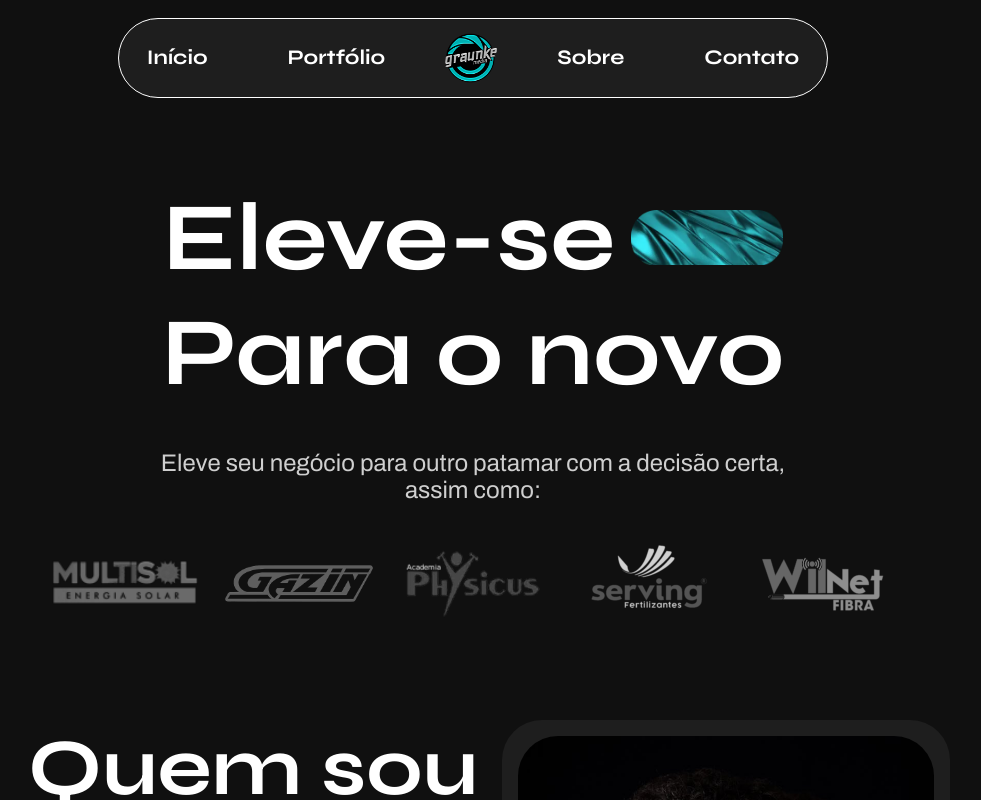
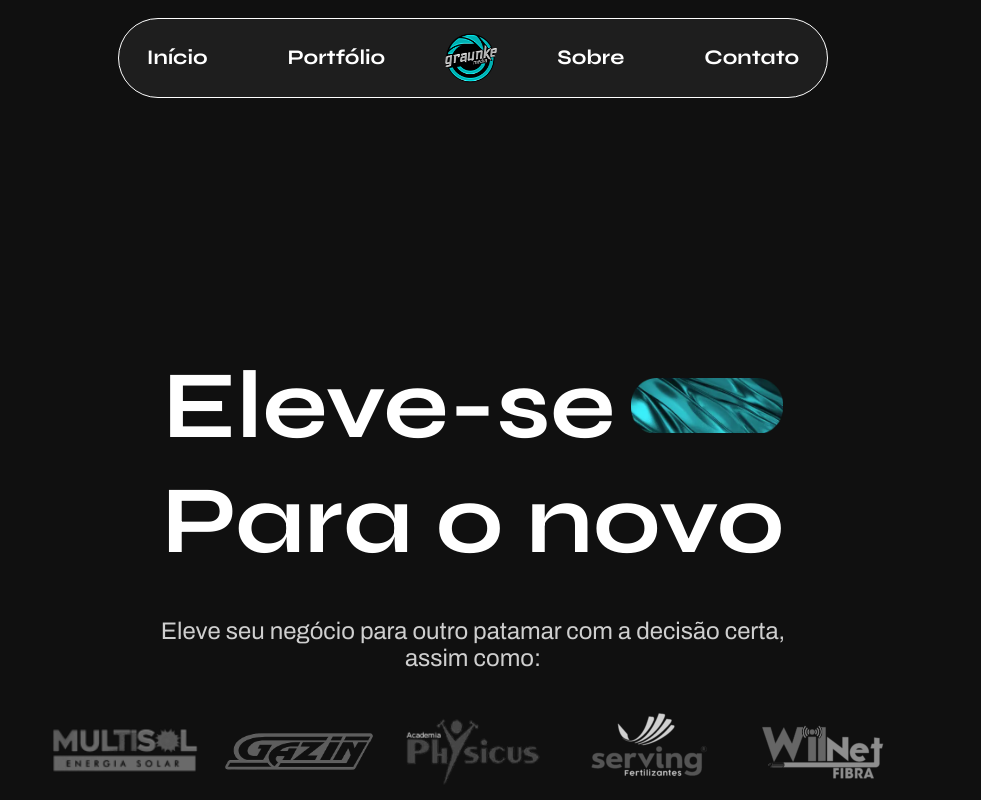
Before and after one commit to dheysson/graunkemedia, a Next.js app: page / in a window 1280 px wide. Shown: the top 800 px of the page, without its empty margins (167-1148 px from the left). Built offline with nearby package versions, Linux system fonts and the light colour scheme; no server answers; what tailwindcss-animation-delay would draw is missing.

Commit message:
final, i think

```diff
--- a/src/app/globals.css
+++ b/src/app/globals.css
@@ -184,17 +184,12 @@
   }
 
   canvas {
-    @apply mt-28;
+    animation: upward 1.5s ease-in-out;
   }
 
-  .canon canvas {
-    margin-right: -50px;
-    animation: test ease-in-out 2s alternate infinite;
-  }
-
-  @keyframes test {
+  @keyframes upward {
     from {
-      transform: translateY(-20px);
+      transform: translateY(300px);
     } to {
       transform: translateY(0px);
     }
--- a/src/app/page.tsx
+++ b/src/app/page.tsx
@@ -15,7 +15,6 @@ import { lefttoright } from '../variants/lefttoright';
 import { useState } from 'react'
 
 import Drone from '../components/drone';
-import Camera from '../components/camera';
 
 export default function Home() {
   const [activeTestimonial, setActiveTestimonial] = useState(0);
@@ -24,14 +23,18 @@ export default function Home() {
     <motion.section
     transition={transition1_s}
     className='flex flex-col gap-y-24 overflow-x-hidden'>
-      <Drone />
+
 
       {/* HERO CONTAINER  */}
       <div className='container mx-auto flex flex-col items-center gap-y-10'>
+
+
         {/* hero  */}
         <div className='flex flex-col items-center mt-20'>
+          {/* DRONE  */}
+          <Drone />
           {/* hero lines  */}
-          <div className='flex flex-row justify-center items-center gap-x-2 md:gap-x-4'>
+          <div className='flex flex-row justify-center items-center gap-x-2 md:gap-x-4 z-50'>
             <div>
               <motion.h1 variants={upward} initial="variantInit" whileInView="variantAnim" viewport={{once: true}} transition={transition1} className='h1'>Eleve-se</motion.h1>
             </div>
@@ -43,11 +46,11 @@ export default function Home() {
           <div>
             <motion.h1 variants={upward} initial="variantInit" whileInView="variantAnim" viewport={{once: true}} transition={transition1} className='h1'>Para o novo</motion.h1>
           </div>
-        </div>
-        {/* text  */}
-        <div className='mx-[1.2rem]'>
-          <motion.p variants={upward} initial="variantInit" whileInView="variantAnim" viewport={{once: true}} transition={transition1_d}
-          className={`p large text-center`} >Eleve seu negócio para outro patamar com a decisão certa, assim como:</motion.p>
+          </div>
+          {/* text  */}
+          <div className='mx-[1.2rem]'>
+            <motion.p variants={upward} initial="variantInit" whileInView="variantAnim" viewport={{once: true}} transition={transition1_d}
+            className={`p large text-center`} >Eleve seu negócio para outro patamar com a decisão certa, assim como:</motion.p>
         </div>
         {/* logos  */}
         <motion.div variants={upward} initial="variantInit" whileInView="variantAnim" viewport={{once: true}} transition={transition1_s} className='grid grid-cols-3 md:grid-cols-5 justify-center items-center gap-6 mx-4 px-4'>
--- a/src/components/drone.tsx
+++ b/src/components/drone.tsx
@@ -8,9 +8,9 @@ export default function Drone(){
 
     useEffect(() => {
 			const scene = new THREE.Scene();
-			const camera = new THREE.PerspectiveCamera(32, window.innerWidth / window.innerHeight, 0.1, 1000);
+			const camera = new THREE.PerspectiveCamera(40, 1, 0.1, 1000);
 			const renderer = new THREE.WebGLRenderer({alpha: true, antialias: true});
-			renderer.setSize(426 * 1.5, 240 * 1.5);
+			renderer.setSize(426 * 0.7, 240 * 0.7);
 
 			if(effectRender.current === false) {
 				document.querySelector('.drone')?.appendChild(renderer.domElement);
@@ -22,7 +22,10 @@ export default function Drone(){
 			loader.load('drone_rigged.glb', (gltf) => {
       const rot = new THREE.Vector3(0,1,0);
       gltf.scene.rotation.setFromVector3(rot);
+      // gltf.scene.scale.set(1.1,1.1,1.1);
+
       camera.lookAt(gltf.scene.position);
+
       scene.add(gltf.scene);
 
       const mesh = gltf.scene;
@@ -47,7 +50,7 @@ export default function Drone(){
     scene.add(ambientLight);
 
     camera.position.x = 8;
-    camera.position.y = 6;
+    camera.position.y = 7;
     camera.position.z = 10.5;
 
     const clock = new THREE.Clock();
@@ -59,8 +62,8 @@ export default function Drone(){
 	});
 
     return (
-        <div className='drone absolute top-0 left-0 z-50 h-full'>
+        <div className='drone'>
 
-      </div>
+        </div>
     )
 }
```
